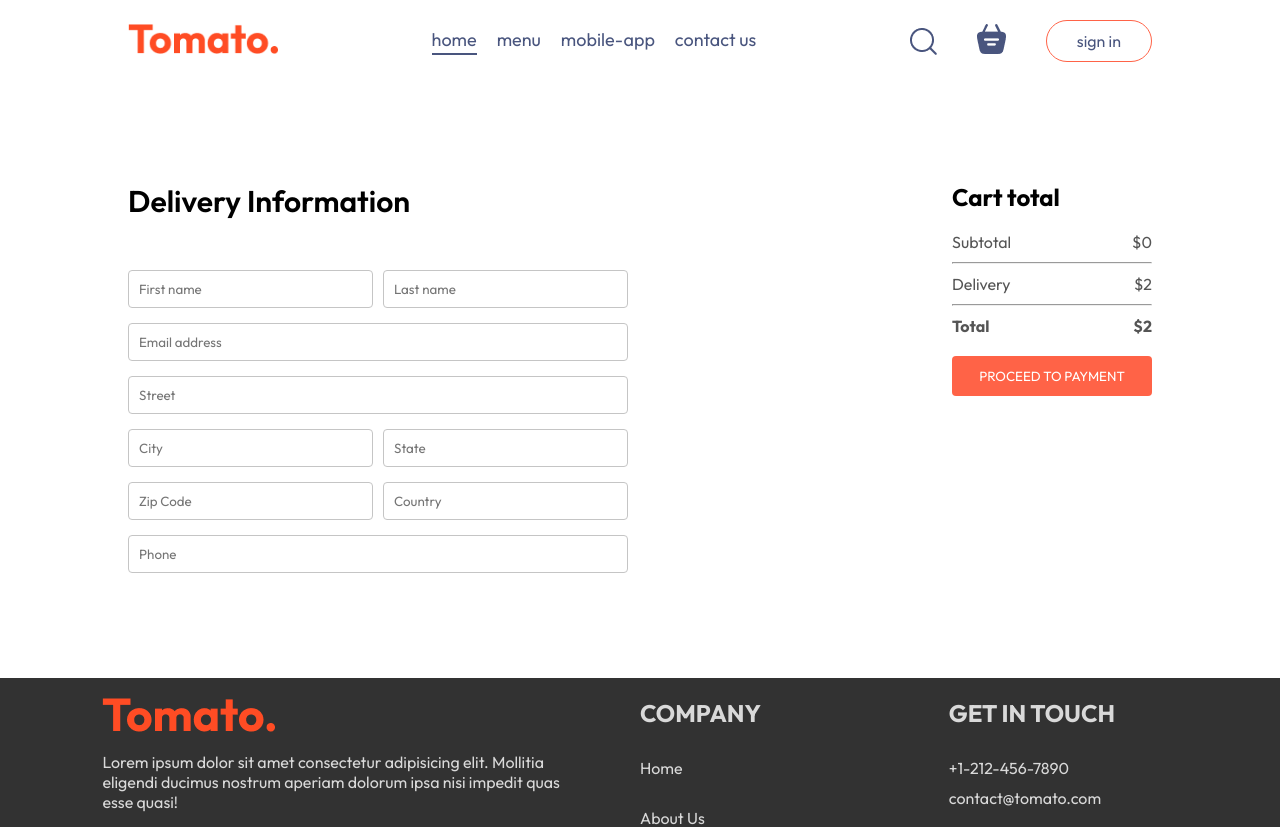
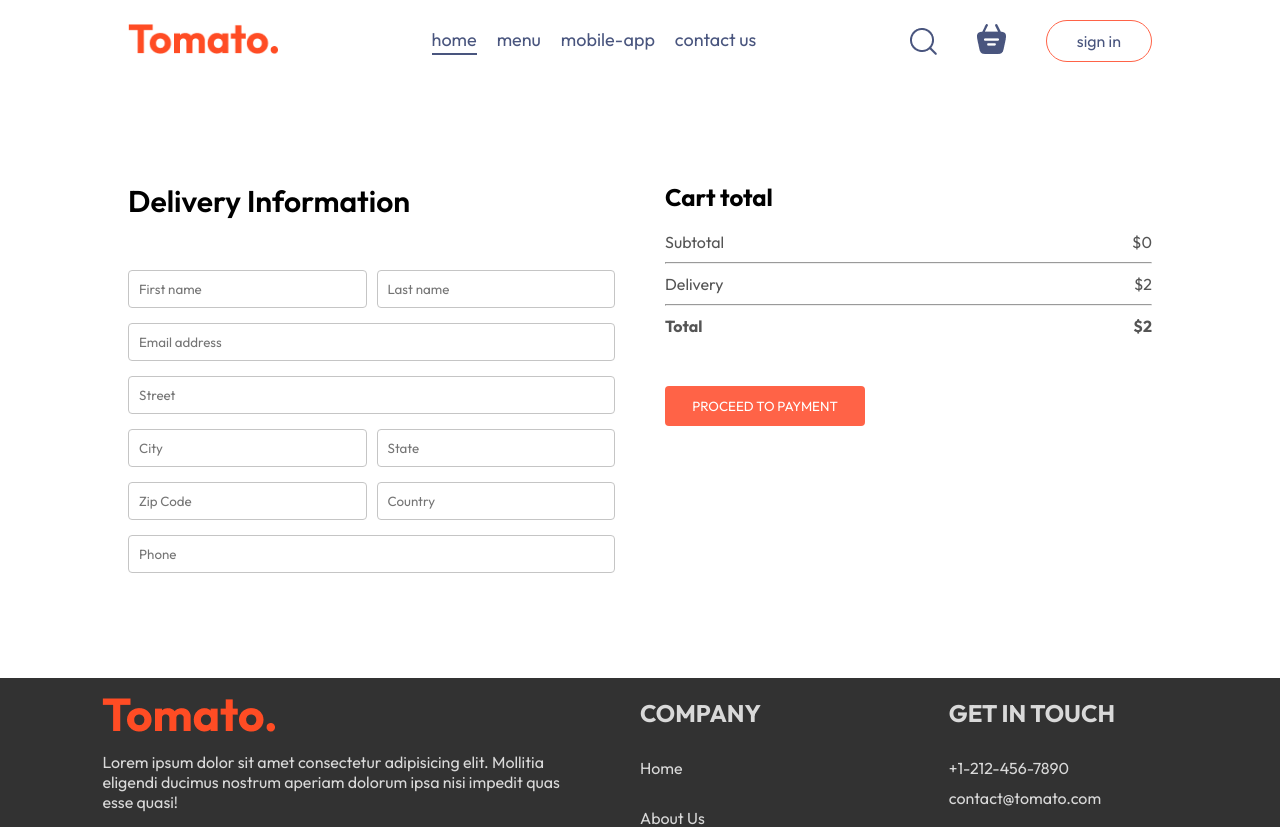
Before and after one commit to HudsonWayne/Food-Del, a React (Vite) app: page /cart/order in a window 1280 px wide. Shown: the top 827 px of the page. Built offline with nearby package versions, Linux system fonts and the light colour scheme.

Commit message:
styling my total cart

```diff
--- a/src/pages/PlaceOrder/PlaceOrder.css
+++ b/src/pages/PlaceOrder/PlaceOrder.css
@@ -26,3 +26,10 @@
     display: flex;
     gap: 10px;
 }
+.place-order-right{
+    width: 100%;
+    max-width: max(40%, 500px);
+}
+.place-order .cart-total button{
+    margin-top: 30px;
+}
```
